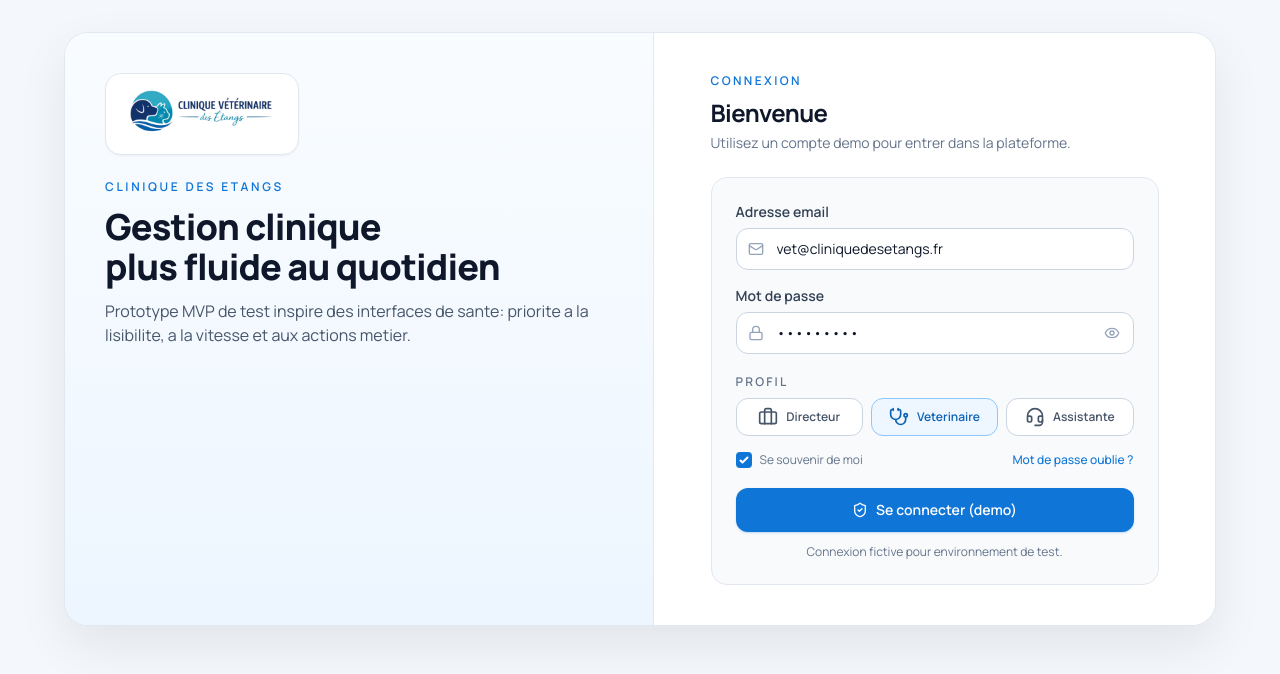
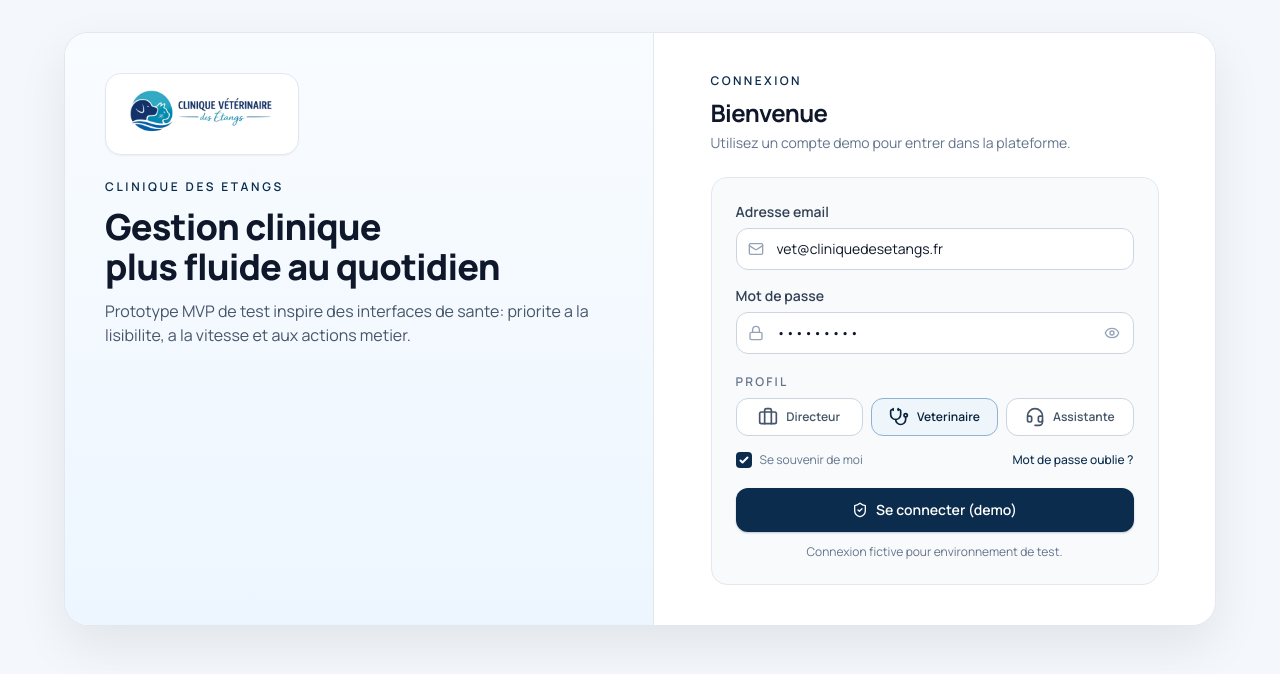
Before and after one commit to Noagiannone03/projet-clinique-veterinaire, a React (Vite) app: page /login in a window 1280 px wide. Shown: the top 674 px of the page. Built offline with nearby package versions, Linux system fonts and the light colour scheme.

Commit message:
feat: Update color palette with a new accent color and refine French terminology for appointment statuses and actions.

```diff
--- a/src/components/forms/AppointmentForm.tsx
+++ b/src/components/forms/AppointmentForm.tsx
@@ -126,19 +126,19 @@ export function AppointmentForm({ isOpen, onClose, onSubmit, appointment, defaul
                                     setValue('time', newTime);
                                     setConflictError(null);
                                 }}
-                                className="flex w-full items-center justify-center gap-2 rounded-lg bg-rose-600 px-3 py-2 text-sm font-bold text-white transition hover:bg-rose-700"
+                                className="flex w-full items-center justify-center gap-2 rounded-lg bg-accent-600 px-3 py-2 text-sm font-bold text-white transition hover:bg-accent-700"
                             >
                                 <Calendar className="h-4 w-4" />
-                                Décaler après ça
+                                Proposer le prochain créneau
                             </button>
 
                             <button
                                 type="button"
                                 onClick={() => handleFormSubmit(getValues(), true)}
-                                className="flex w-full items-center justify-center gap-2 rounded-lg border border-rose-200 bg-white px-3 py-2 text-sm font-bold text-rose-700 transition hover:bg-rose-50"
+                                className="flex w-full items-center justify-center gap-2 rounded-lg border border-accent-200 bg-white px-3 py-2 text-sm font-bold text-accent-700 transition hover:bg-accent-50"
                             >
                                 <AlertCircle className="h-4 w-4" />
-                                Forcer et superposer
+                                Maintenir malgré le conflit
                             </button>
                         </div>
                     </div>
--- a/src/context/ClinicContext.tsx
+++ b/src/context/ClinicContext.tsx
@@ -209,7 +209,7 @@ export function ClinicProvider({ children }: { children: ReactNode }) {
             });
 
             if (conflict) {
-                return { ok: false as const, message: 'Conflit de planning sur ce creneau.', conflict };
+                return { ok: false as const, message: 'Conflit de planning sur ce créneau.', conflict };
             }
         }
 
@@ -247,7 +247,7 @@ export function ClinicProvider({ children }: { children: ReactNode }) {
             });
 
             if (conflict) {
-                return { ok: false as const, message: 'Conflit de planning sur ce creneau.', conflict };
+                return { ok: false as const, message: 'Conflit de planning sur ce créneau.', conflict };
             }
         }
 
@@ -281,7 +281,7 @@ export function ClinicProvider({ children }: { children: ReactNode }) {
                 veterinarian: current.veterinarian,
             });
 
-            if (conflict) return { ok: false as const, message: 'Conflit detecte avec un autre rendez-vous.', conflict };
+            if (conflict) return { ok: false as const, message: 'Conflit détecté avec un autre rendez-vous.', conflict };
 
             setAppointments((prev) =>
                 prev.map((a) =>
--- a/src/index.css
+++ b/src/index.css
@@ -5,12 +5,14 @@
 @tailwind utilities;
 
 :root {
-  --brand-50: #eef7ff;
-  --brand-100: #d8ebff;
-  --brand-200: #b7dbff;
-  --brand-500: #2c8be8;
-  --brand-600: #0f76d8;
-  --brand-700: #0b62b4;
+  --brand-50: #eef5fb;
+  --brand-100: #d8e7f3;
+  --brand-200: #b7d0e5;
+  --brand-500: #356c9d;
+  --brand-600: #0b2c4d;
+  --brand-700: #08233d;
+  --mint-500: #7fe1cb;
+  --accent-500: #8f4fe8;
 }
 
 html {
@@ -20,7 +22,7 @@ html {
 }
 
 body {
-  background-color: #f4f7fb;
+  background-color: #f3f7fa;
   color: #0f172a;
 }
 
--- a/src/pages/ClinicDashboard.tsx
+++ b/src/pages/ClinicDashboard.tsx
@@ -63,10 +63,10 @@ const appointmentDefaultPrice: Record<Appointment['type'], number> = {
 };
 
 const stepConfig: { key: PipelineStatus; label: string; icon: typeof Clock; color: string; bg: string }[] = [
-    { key: 'scheduled', label: 'Planifie', icon: Clock, color: 'text-primary-600', bg: 'bg-primary-500' },
-    { key: 'arrived', label: 'Arrive', icon: UserCheck, color: 'text-secondary-600', bg: 'bg-secondary-500' },
+    { key: 'scheduled', label: 'Planifié', icon: Clock, color: 'text-primary-600', bg: 'bg-primary-500' },
+    { key: 'arrived', label: 'Arrivé', icon: UserCheck, color: 'text-secondary-600', bg: 'bg-secondary-500' },
     { key: 'in-progress', label: 'En cours', icon: Stethoscope, color: 'text-amber-600', bg: 'bg-amber-500' },
-    { key: 'completed', label: 'Termine', icon: CheckCircle, color: 'text-emerald-600', bg: 'bg-emerald-500' },
+    { key: 'completed', label: 'Terminé', icon: CheckCircle, color: 'text-emerald-600', bg: 'bg-emerald-500' },
 ];
 
 // ─── Main Dashboard ──────────────────────────────────────────
@@ -127,7 +127,7 @@ export function ClinicDashboard() {
     // ─── Handlers ───
     const handleSimpleAdvance = (appointment: Appointment) => {
         updateAppointmentStatus(appointment.id, 'arrived');
-        toast.success(`${appointment.patientName} est arrive`);
+        toast.success(`${appointment.patientName} est arrivé`);
     };
 
     const handleStartConsultation = (appointment: Appointment) => {
@@ -255,7 +255,7 @@ export function ClinicDashboard() {
         let onAction = () => { };
 
         if (apt.status === 'scheduled') {
-            actionLabel = 'Patient arrive';
+            actionLabel = 'Patient arrivé';
             actionIcon = <UserCheck className="w-4 h-4" />;
             actionColor = 'bg-secondary-600 hover:bg-secondary-700 text-white';
             onAction = () => handleSimpleAdvance(apt);
--- a/src/pages/operationsConfig.ts
+++ b/src/pages/operationsConfig.ts
@@ -17,11 +17,11 @@ export const appointmentTypeAccent: Record<Appointment['type'], string> = {
 };
 
 export const appointmentStatusLabel: Record<Appointment['status'], string> = {
-    scheduled: 'Planifie',
-    arrived: 'Arrive',
+    scheduled: 'Planifié',
+    arrived: 'Arrivé',
     'in-progress': 'En consultation',
-    completed: 'Termine',
-    cancelled: 'Annule',
+    completed: 'Terminé',
+    cancelled: 'Annulé',
 };
 
 export const appointmentStatusVariant: Record<Appointment['status'], 'info' | 'warning' | 'success' | 'danger' | 'neutral'> = {
--- a/tailwind.config.js
+++ b/tailwind.config.js
@@ -8,28 +8,40 @@ export default {
         extend: {
             colors: {
                 primary: {
-                    50: '#eef7ff',
-                    100: '#d8ebff',
-                    200: '#b7dbff',
-                    300: '#8dc7ff',
-                    400: '#5aa8f8',
-                    500: '#2c8be8',
-                    600: '#0f76d8',
-                    700: '#0b62b4',
-                    800: '#0e4f8b',
-                    900: '#103f6d',
+                    50: '#eef5fb',
+                    100: '#d8e7f3',
+                    200: '#b7d0e5',
+                    300: '#8db3d3',
+                    400: '#5f90bd',
+                    500: '#356c9d',
+                    600: '#0B2C4D',
+                    700: '#08233d',
+                    800: '#061b30',
+                    900: '#031221',
                 },
                 secondary: {
-                    50: '#effcfd',
-                    100: '#d2f4f7',
-                    200: '#a9e8ee',
-                    300: '#78d6e1',
-                    400: '#45bfd0',
-                    500: '#23a7bd',
-                    600: '#19879e',
-                    700: '#176d80',
-                    800: '#185a69',
-                    900: '#184c58',
+                    50: '#f1fdf9',
+                    100: '#dcf9f1',
+                    200: '#bcf1e3',
+                    300: '#9de9d6',
+                    400: '#8ae5cf',
+                    500: '#7FE1CB',
+                    600: '#5bc8af',
+                    700: '#3ea18b',
+                    800: '#2f7d6d',
+                    900: '#245f53',
+                },
+                accent: {
+                    50: '#f7f2ff',
+                    100: '#efe4ff',
+                    200: '#ddc6ff',
+                    300: '#c8a1ff',
+                    400: '#ad76ff',
+                    500: '#8f4fe8',
+                    600: '#7633cf',
+                    700: '#6128a9',
+                    800: '#4f2188',
+                    900: '#3f1b6b',
                 },
                 success: '#10b981',
                 warning: '#f97316',
```
Also changed, not shown: src/pages/Appointments.tsx (+8 -7 lines).
